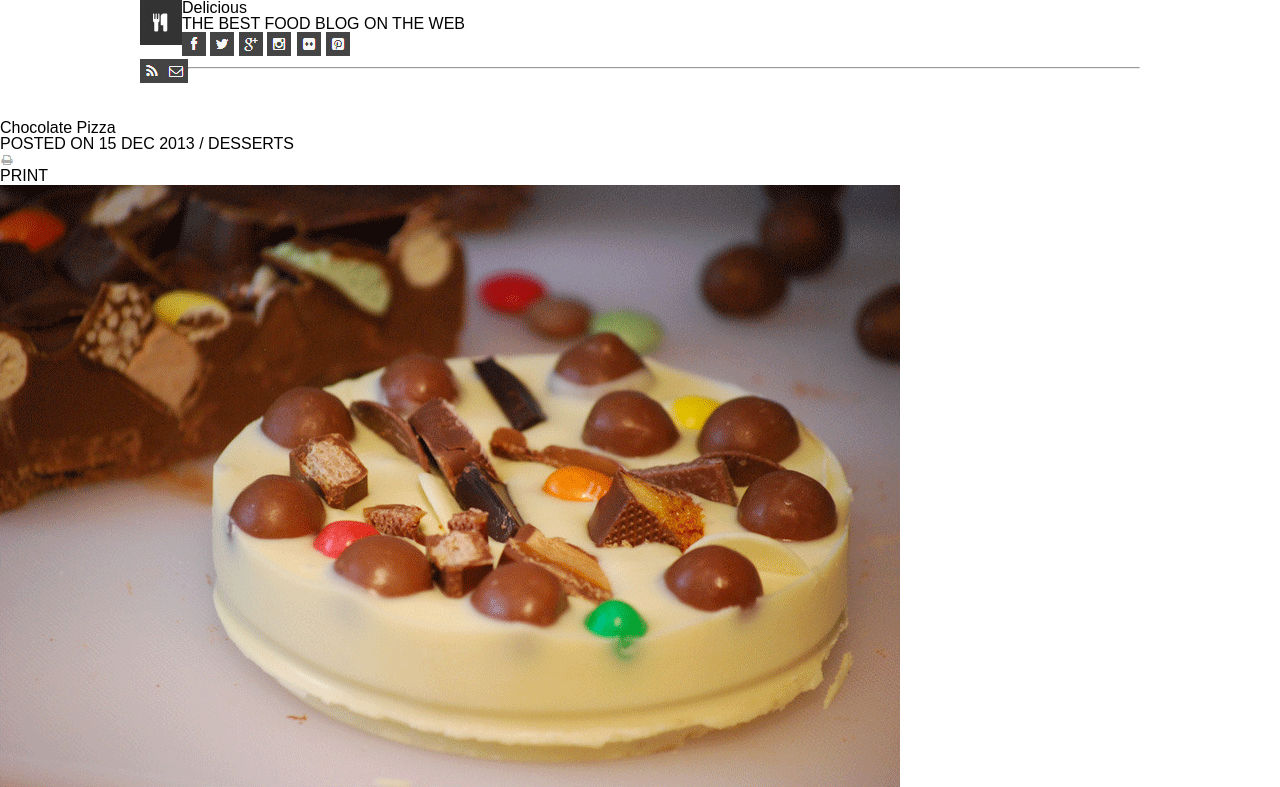
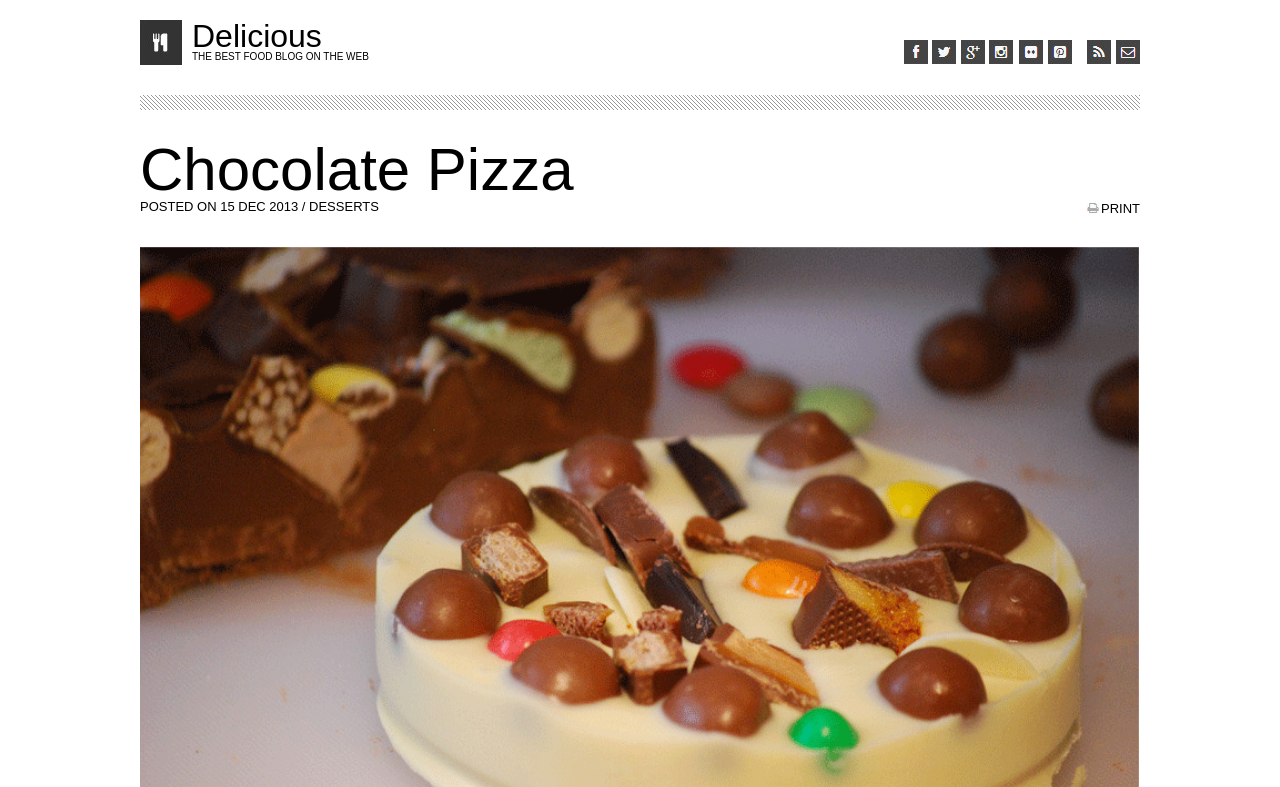
Before and after one commit to Nicholas-Mercado/chocolate-pizza, a plain HTML site: page index.html in a window 1280 px wide. Shown: the top 787 px of the page. Drawn offline with Linux system fonts and the light colour scheme.

Commit message:
Finished header CSS, added first half of body

```diff
--- a/style.css
+++ b/style.css
@@ -2,17 +2,73 @@
 div{
   column-count: 2;
 } */
-
+/* *{
+  border: black 1px solid;
+} */
 body{
   font-family: Arial, Helvetica, sans-serif;
+  width: 1000px;
+  margin: auto;
+}
+#banner-texture{
+  position: relative;
+  width: 1000px;
+  height: 15px;
+  top: 5px;
+  background-image: url('lab-assets/hr-img.png');
+  border: none;
 }
 header{
   height: 120px;
-  width: 1000px;
-  margin: auto;
+  margin-top: 20px;
 }
 nav{
+  margin-top: 20px;
+  height: 50px;
+  float: right;
+}
+header div div{
+  float: left;
+}
 
+header nav div{
+  float: right;
+  margin-left: 10px;
+}
+header nav div img{
+  margin-left: 5px;
+}
+main p{
+  float: left;
+}
+.post-date{
+  font-size: 13px;
+}
+main div{
+  display: inline-block;
+  float: right;
+}
+main div p{
+  display: inline-block;
+  float: right;
+  font-size: 13px;
+  margin-top: 2px;
+  margin-left: 2px;
+}
+#hero{
+  width: 1000px;
+  margin-top: 30px;
+}
+h1{
+  font-size: xx-large;
+  padding-left: 10px;
+}
+h2{
+  font-size: 60px;
+}
+header p{
+  font-size: x-small;
+  padding-left: 10px;
 }
 .logo {
 
```
